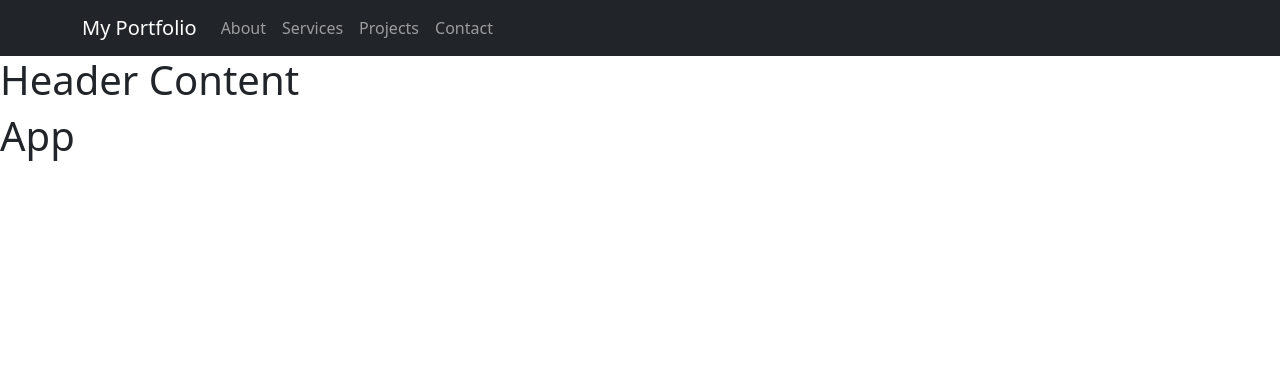
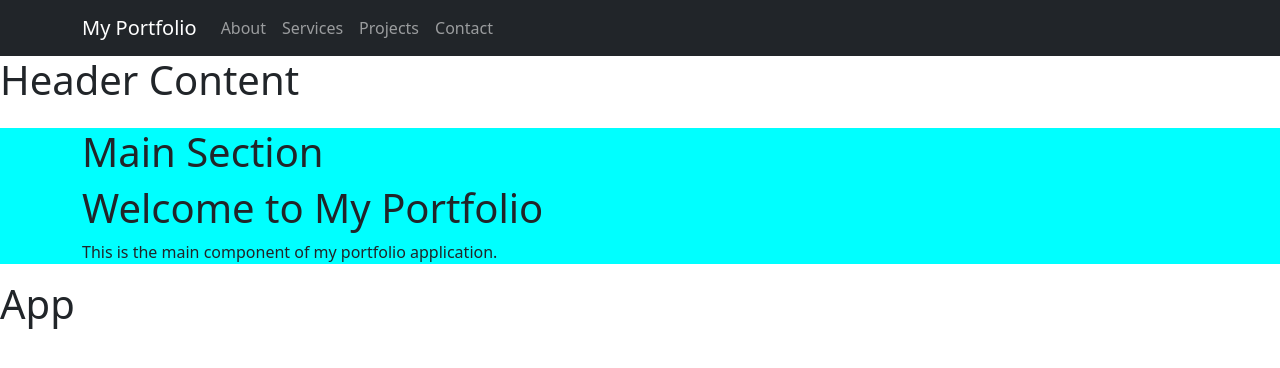
Before and after one commit to EA-Tech-Solution/React-MyPortfolio, a React (Vite) app: page / in a window 1280 px wide. Shown: the top 368 px of the page. Built offline with nearby package versions, Linux system fonts and the light colour scheme.

Commit message:
main content

```diff
--- a/src/App.tsx
+++ b/src/App.tsx
@@ -1,4 +1,5 @@
-import Header from "./Header";
+import Header from "./Component/Header";
+import MainContent from "./Component/Main";
 
 import "bootstrap/dist/css/bootstrap.min.css";
 const App = () => {
@@ -6,6 +7,7 @@ const App = () => {
     <>
       <div>
         <Header></Header>
+        <MainContent></MainContent>
       </div>
       <div>
         <h1>App</h1>
--- /dev/null
+++ b/src/Component/Main.css
@@ -0,0 +1,3 @@
+.main-section {
+    background-color: aqua;
+}
--- /dev/null
+++ b/src/Component/Main.tsx
@@ -0,0 +1,17 @@
+import { Container } from "react-bootstrap";
+import "./Main.css";
+
+const Main = () => {
+  return (
+    <section id="main" className="main-section">
+      <Container className="mt-4">
+        <div>
+          <h1>Main Section</h1>
+          <h1>Welcome to My Portfolio</h1>
+          <p>This is the main component of my portfolio application.</p>
+        </div>
+      </Container>
+    </section>
+  );
+};
+export default Main;
--- a/src/main.tsx
+++ b/src/main.tsx
@@ -2,7 +2,6 @@ import { StrictMode } from "react";
 import { createRoot } from "react-dom/client";
 import "./App.css";
 import App from "./App.tsx";
-import "bootstrap/dist/css/bootstrap.min.css";
 
 createRoot(document.getElementById("root")!).render(
   <StrictMode>
```
Also changed, not shown: src/Component/Header.css (renamed from src/Header.css), src/Component/Header.tsx (renamed from src/Header.tsx).
